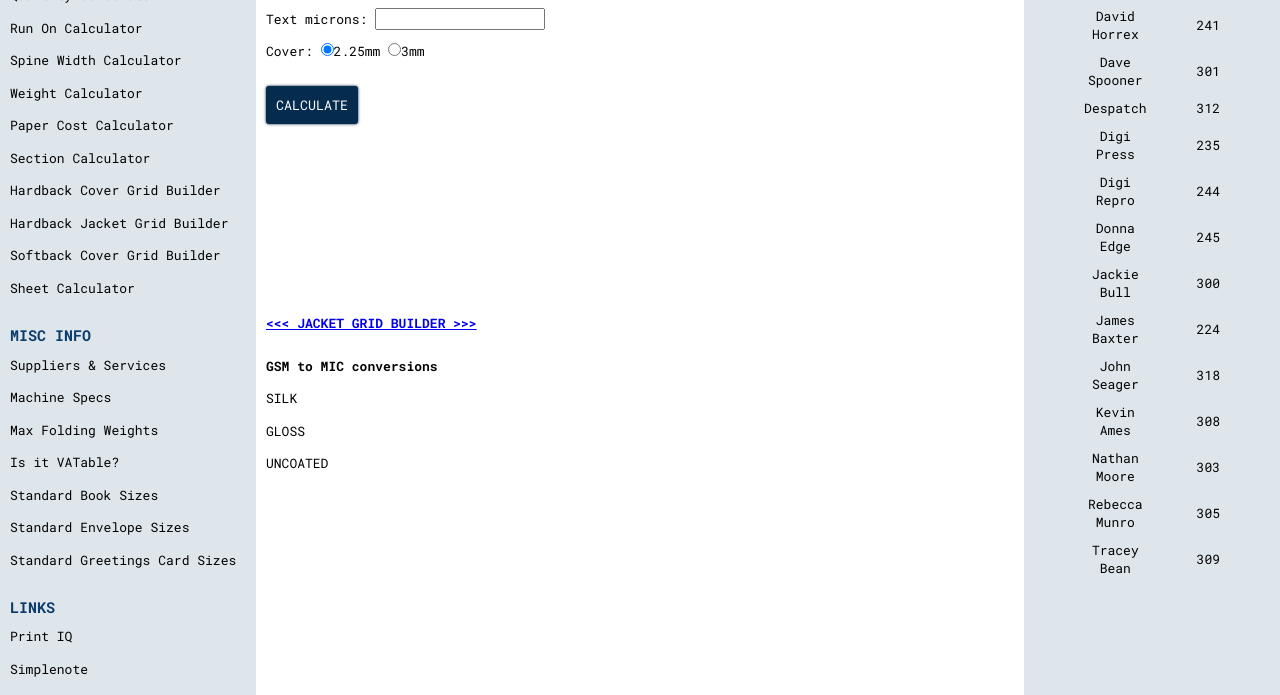
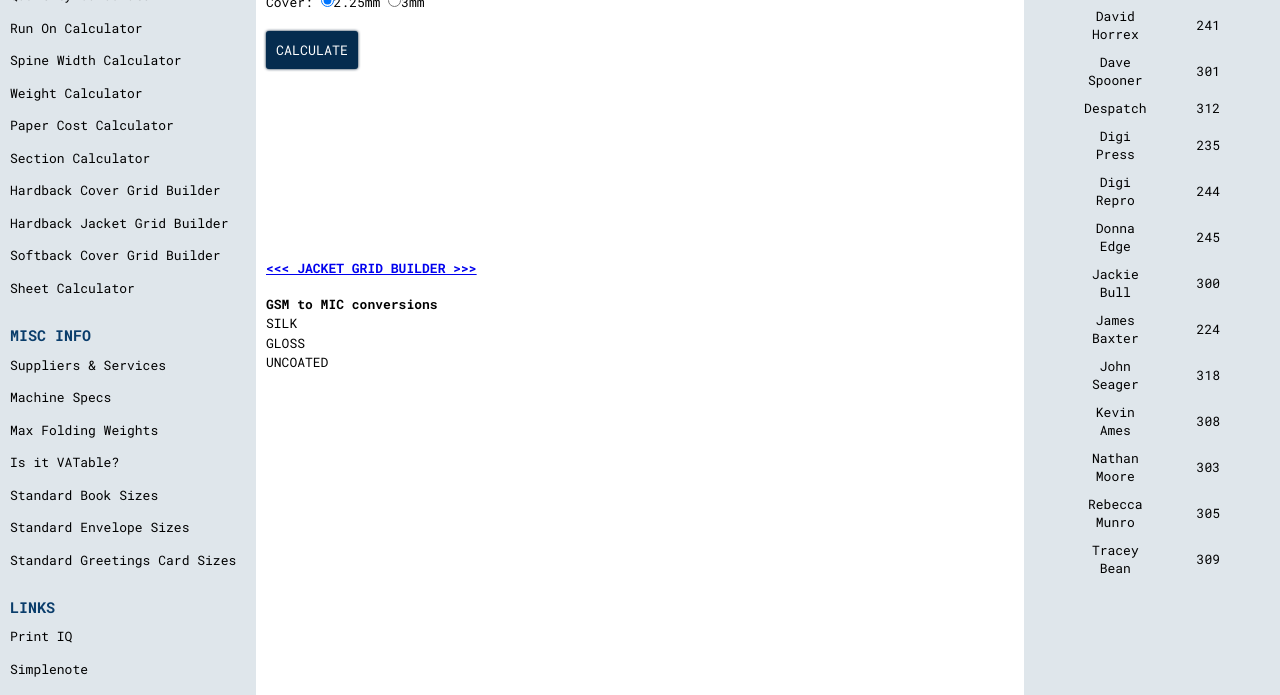
Before and after one commit to spoonsdave/Print-Toolbox, a plain HTML site: page grid.html in a window 1280 px wide. Shown: the part 165-860 px from the top of the page. Drawn offline with Linux system fonts and the light colour scheme.

Commit message:
Update styles.css

```diff
--- a/styles.css
+++ b/styles.css
@@ -174,7 +174,7 @@ h3 {
 
 p {
     font-size: 13px;
-    line-height: 250%;
+    line-height: 150%;
     color: black;
 }
 
```
